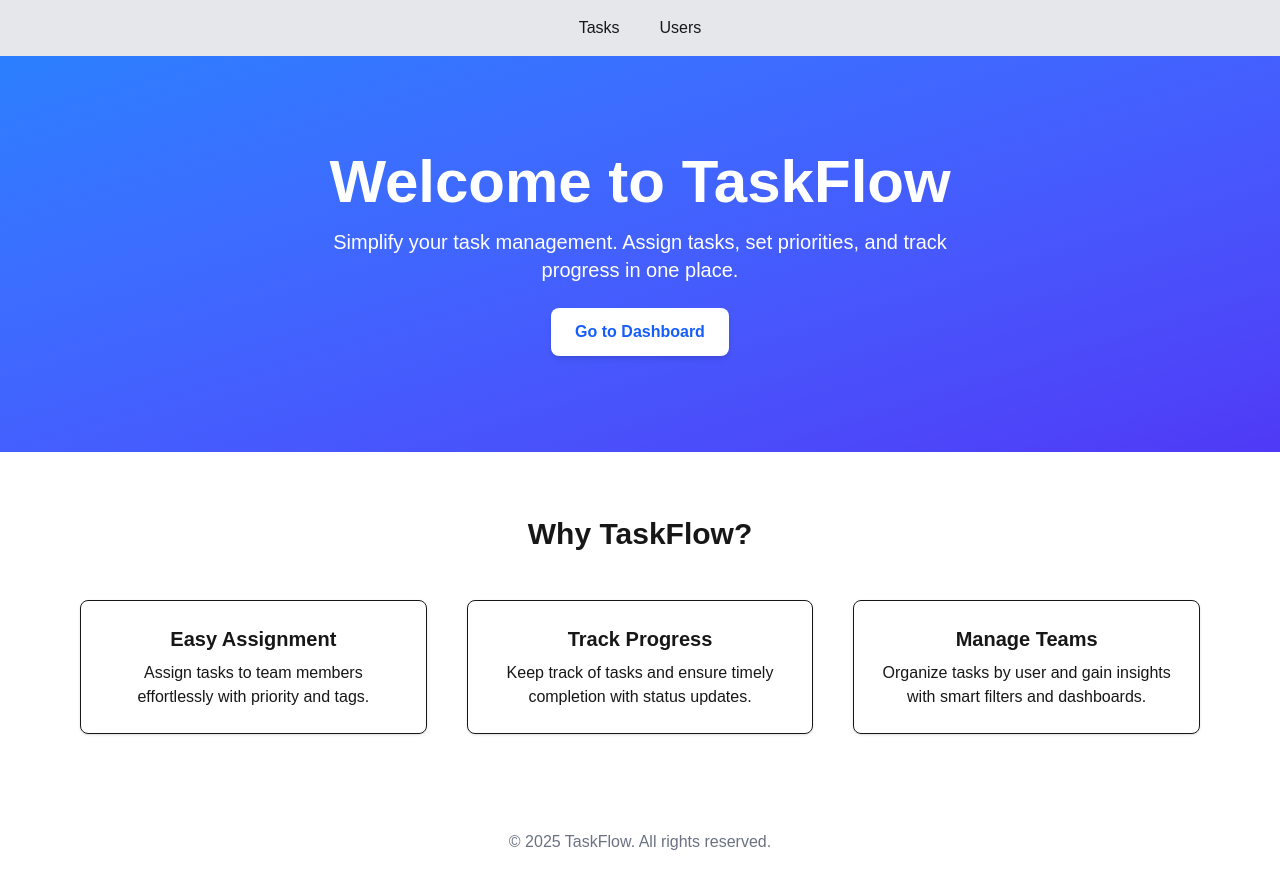
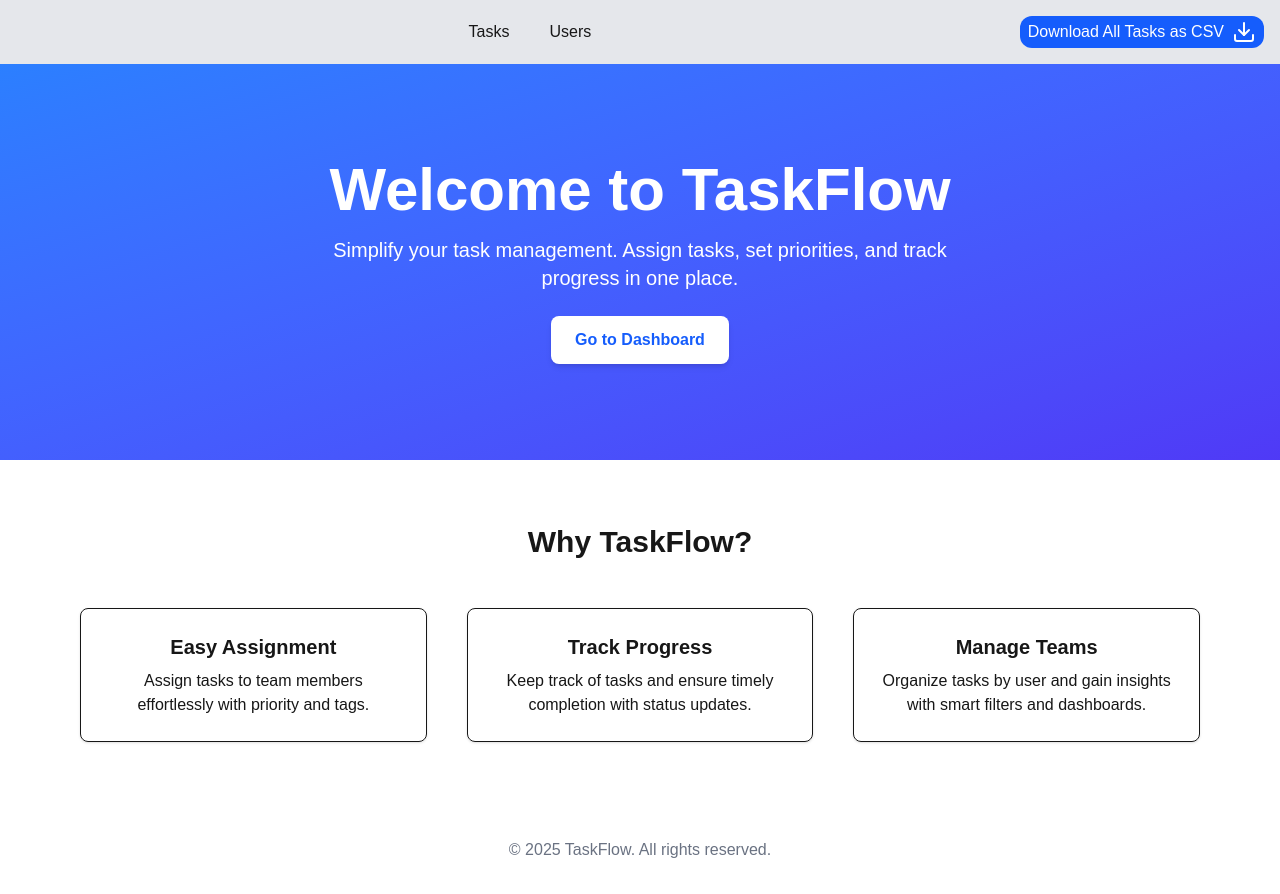
Before and after one commit to Anirudhmadhavkulkarni9094/marrow-assignment, a Next.js app: page / in a window 1280 px wide. Built offline with nearby package versions, Linux system fonts and the light colour scheme; no server answers; the database is empty.

Commit message:
feature : adding csv download

```diff
--- /dev/null
+++ b/src/app/api/export-tasks/route.ts
@@ -0,0 +1,55 @@
+// /app/api/export-tasks/route.ts
+import { NextResponse } from 'next/server';
+
+interface Task {
+  title: string;
+  description: string;
+  assignedTo: string;
+  priority: string;
+  tags?: string[];
+}
+
+function escapeCSV(value: string | null | undefined): string {
+  if (!value) return '';
+  return `"${value.replace(/"/g, '""')}"`; // escape double quotes
+}
+
+function generateCSV(tasks: Task[]): string {
+  const headers = ['Title', 'Description', 'Assigned To', 'Priority', 'Tags'];
+  const csvRows = [headers.join(',')];
+
+  for (const task of tasks) {
+    const row = [
+      escapeCSV(task.title),
+      escapeCSV(task.description),
+      escapeCSV(task.assignedTo),
+      escapeCSV(task.priority),
+      escapeCSV((task.tags || []).join('; '))
+    ];
+    csvRows.push(row.join(','));
+  }
+
+  return csvRows.join('\n');
+}
+
+export async function POST(req: Request) {
+  try {
+    const { tasks } = await req.json();
+
+    if (!Array.isArray(tasks)) {
+      return NextResponse.json({ error: 'Invalid task data' }, { status: 400 });
+    }
+
+    const csv = generateCSV(tasks);
+
+    return new Response(csv, {
+      status: 200,
+      headers: {
+        'Content-Type': 'text/csv; charset=utf-8',
+        'Content-Disposition': 'attachment; filename="all-tasks.csv"',
+      },
+    });
+  } catch (err) {
+    return NextResponse.json({ error: 'Something went wrong.' }, { status: 500 });
+  }
+}
--- a/src/component/Navbar/Navbar.tsx
+++ b/src/component/Navbar/Navbar.tsx
@@ -1,26 +1,66 @@
 "use client";
-import React from "react";
+import React, { useContext } from "react";
 import Link from "next/link";
 import { usePathname } from "next/navigation";
-
+import { UserContext } from "@/app/context/UserContext";
+import {Download } from "lucide-react"
 function Navbar() {
   const pathname = usePathname(); // For active tab detection
+  const { taskList } = useContext(UserContext);
+  const handleDownloadAll = async () => {
+    if (!taskList || taskList.length === 0) {
+      alert("No tasks available to download.");
+      return;
+    }
+
+    const response = await fetch('/api/export-tasks', {
+      method: 'POST',
+      headers: {
+        'Content-Type': 'application/json',
+      },
+      body: JSON.stringify({ tasks: taskList }),
+    });
+
+    if (!response.ok) {
+      alert("Failed to generate CSV file.");
+      return;
+    }
+
+    const blob = await response.blob();
+    const url = URL.createObjectURL(blob);
+    const a = document.createElement("a");
+    a.href = url;
+    a.download = "all-tasks.csv";
+    document.body.appendChild(a);
+    a.click();
+    document.body.removeChild(a);
+  };
 
   return (
-    <div className="flex justify-center gap-10 items-center bg-gray-200 p-4">
+    <div className="flex justify-between gap-10 items-center bg-gray-200 p-4">
+     <div className="w-6"></div>
+      <div className="flex gap-10">
 
         <Link
           href="/tasks"
           className={pathname === "/tasks" ? "font-bold" : "font-normal"}
-        >
+          >
           Tasks
         </Link>
         <Link
           href="/users"
           className={pathname === "/users" ? "font-bold" : "font-normal"}
-        >
+          >
           Users
         </Link>
+        </div>
+        <button
+  onClick={handleDownloadAll}
+  className="bg-blue-600 text-white flex gap-2 py-1 px-2  rounded-xl cursor-pointer"
+>
+ <span>Download All Tasks as CSV</span>  <Download></Download>
+</button>
+
     </div>
   );
 }
```
